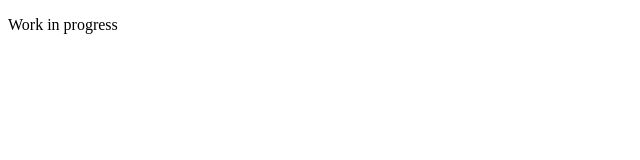
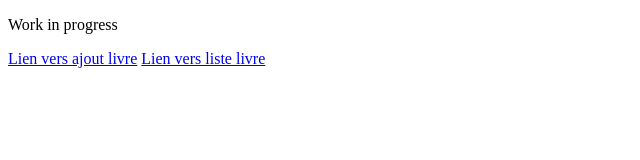
Before and after one commit to alastair14/opencr-activity, a plain HTML site: page index.html in a window 1280 px wide. Shown: the whole page, without its empty margins (0-640 px from the left). Drawn offline with Linux system fonts and the light colour scheme.

Commit message:
Ajout de deux liens dans index.html

```diff
--- a/index.html
+++ b/index.html
@@ -15,6 +15,10 @@
 
 		<p>Work in progress</p>
 
+		<a href="ajout-livre.html">Lien vers ajout livre</a>
+		<a href="liste-livre.html">Lien vers liste livre</a>
+
+
     </body>
 
 </html>
```
